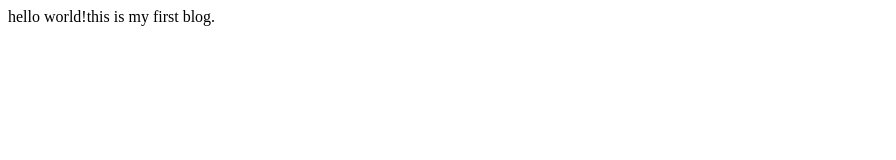
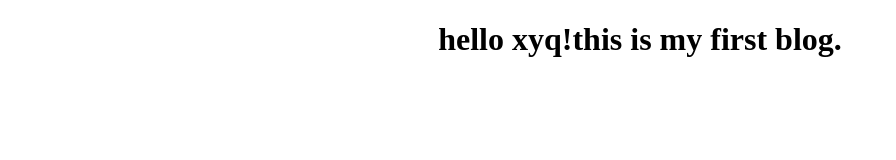
Before and after one commit to lhxyq/lhxyq.github.io, a plain HTML site: page index.html in a window 1280 px wide. Shown: the whole page, without its empty margins (0-896 px from the left). Drawn offline with Linux system fonts and the light colour scheme.

Commit message:
创建博客003

```diff
--- a/index.html
+++ b/index.html
@@ -4,6 +4,6 @@
 		<title>lhxyq, blog</title>
 	</head>
   <body>
-      hello world!this is my first blog.
+      <h1 align="center">hello xyq!this is my first blog.</h1>
   </body>
 </html>
```
